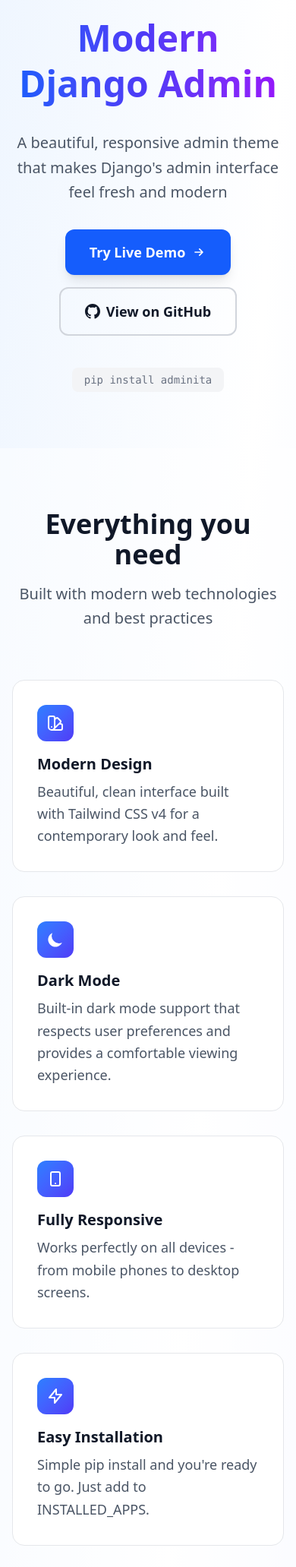
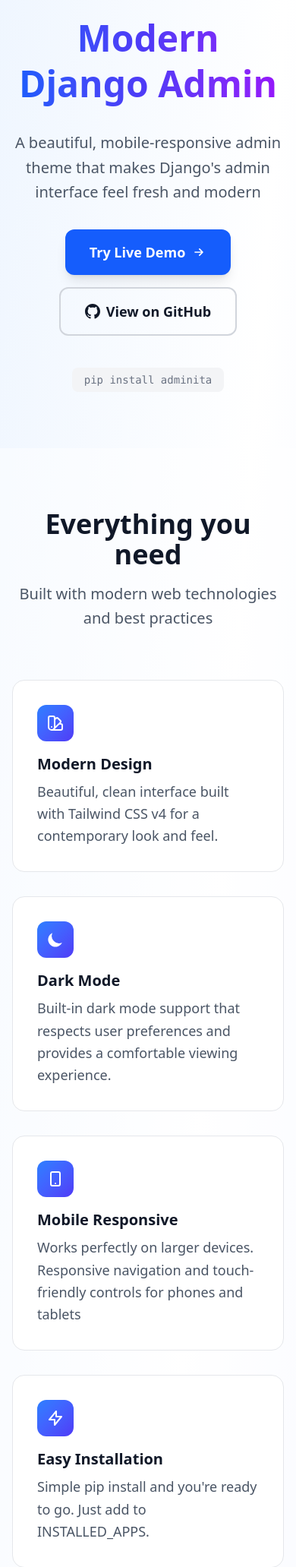
Before and after one commit to djangify/adminita_demo, a Django app: page / in a window 390 px wide. Shown: the part 170-2233 px from the top of the page at 76% size. Run offline with Django 5.2, Linux system fonts and the light colour scheme.

Commit message:
Change words for responsiveness to mobile friendly

```diff
--- a/core/apps.py
+++ b/core/apps.py
@@ -1,11 +1,5 @@
 from django.apps import AppConfig
-from django.db import connection
 
 
 class CoreConfig(AppConfig):
     name = "core"
-
-    def ready(self):
-        with connection.cursor() as cursor:
-            cursor.execute("PRAGMA journal_mode=WAL;")
-            cursor.execute("PRAGMA synchronous=NORMAL;")
--- a/core/templates/core/home.html
+++ b/core/templates/core/home.html
@@ -17,7 +17,7 @@
             </h1>
 
             <p class="text-xl sm:text-2xl text-gray-600 dark:text-gray-300 mb-8 max-w-3xl mx-auto">
-                A beautiful, responsive admin theme that makes Django's admin interface feel fresh and modern
+                A beautiful, mobile-responsive admin theme that makes Django's admin interface feel fresh and modern
             </p>
 
             <div class="flex flex-col sm:flex-row gap-4 justify-center items-center">
--- a/core/views.py
+++ b/core/views.py
@@ -19,8 +19,8 @@ def home(request):
             },
             {
                 "icon": "mobile",
-                "title": "Fully Responsive",
-                "description": "Works perfectly on all devices - from mobile phones to desktop screens.",
+                "title": "Mobile Responsive",
+                "description": "Works perfectly on larger devices. Responsive navigation and touch-friendly controls for phones and tablets",
             },
             {
                 "icon": "zap",
```
